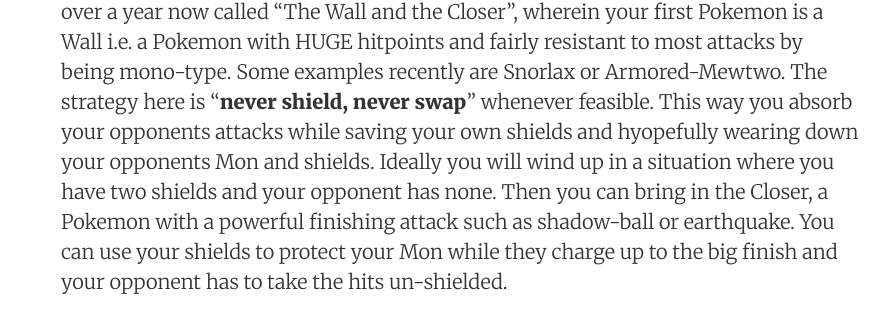
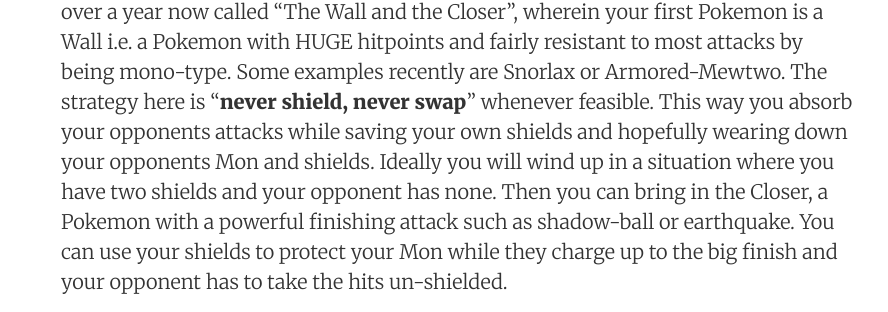
Before and after one commit to the-iron-pig/the-iron-pig.github.io, a Jekyll site: the page built from _posts/2021-01-17-Get-better-at-Pokemon-GO-PVP.markdown, in a window 1280 px wide and 900 px high, scrolled down 1561 px. Shown: the part 437-749 px from the top of the window, without its empty margins (199-1087 px from the left). Built offline with Jekyll 4.4.1, drawn with Linux system fonts in a browser that asks for light colours.

Commit message:
fucking spelling

```diff
--- a/_posts/2021-01-17-Get-better-at-Pokemon-GO-PVP.markdown
+++ b/_posts/2021-01-17-Get-better-at-Pokemon-GO-PVP.markdown
@@ -17,4 +17,4 @@
 10. Keep in mind the game dynamic of swaps. Using this wisely is probably the single greatest characteristic that separates great players from merely good ones. Always remember that is you swap a Pokemon first then you are giving your opponent swap advantage and leaving yourself open to a "trade trap". If you swap, for example into a Giratina, and your opponent has Togekiss, they can swap and destroy your Giratina with charm before your Giratina can even get off a single attack. Likewise if your opponent swaps first they have given you the swap advantage. Try to capitalize on it wisely. <br>
 11. No single team can beat all other teams. Because of this fact you need to have a couple of teams to swap between that are possibly similar but not the same.
 12. Oftentimes you can be trapped in "The mini-Meta" which is a level of PVP that seems to go against the main larger Meta. For example if Charizard is not a great performer in the general Meta but you find yourself facing and being beaten by charizard often, then you are trapped in a mini-Meta. Just make a slight adjustment to your team to cope with the Charizard and pretty soon you won't be seeing Charizard any longer. Then you can return your effective team back to its most effective settings.
-13. <b>The Wall and the Closer:</b> There has been a very succesful strategy circulating for over a year now called "The Wall and the Closer", wherein your first Pokemon is a Wall i.e. a Pokemon with HUGE hitpoints and fairly resistant to most attacks by being mono-type. Some examples recently are Snorlax or Armored-Mewtwo. The strategy here is "<b>never shield, never swap</b>" whenever feasible. This way you absorb your opponents attacks while saving your own shields and hyopefully wearing down your opponents Mon and shields. Ideally you will wind up in a situation where you have two shields and your opponent has none. Then you can bring in the Closer, a Pokemon with a powerful finishing attack such as shadow-ball or earthquake. You can use your shields to protect your Mon while they charge up to the big finish and your opponent has to take the hits un-shielded.
+13. <b>The Wall and the Closer:</b> There has been a very succesful strategy circulating for over a year now called "The Wall and the Closer", wherein your first Pokemon is a Wall i.e. a Pokemon with HUGE hitpoints and fairly resistant to most attacks by being mono-type. Some examples recently are Snorlax or Armored-Mewtwo. The strategy here is "<b>never shield, never swap</b>" whenever feasible. This way you absorb your opponents attacks while saving your own shields and hopefully wearing down your opponents Mon and shields. Ideally you will wind up in a situation where you have two shields and your opponent has none. Then you can bring in the Closer, a Pokemon with a powerful finishing attack such as shadow-ball or earthquake. You can use your shields to protect your Mon while they charge up to the big finish and your opponent has to take the hits un-shielded.
```
